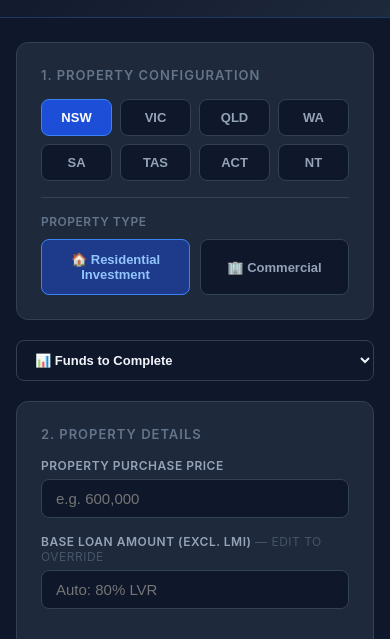
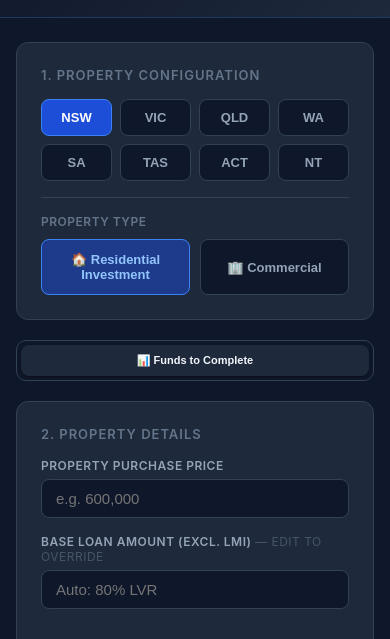
Before and after one commit to tanichewy/property-calculator, a plain HTML site: page index.html in a window 390 px wide. Shown: the part 205-844 px from the top of the page. Drawn offline with Linux system fonts and the light colour scheme.

Commit message:
Some polishes

```diff
--- a/index.html
+++ b/index.html
@@ -188,8 +188,8 @@
   /* ── Mobile tab nav — dropdown on narrow screens ────────── */
   .tab-select{display:none;width:100%;background:#0f172a;border:1px solid #334155;border-radius:8px;color:#f1f5f9;font-size:13px;font-weight:600;padding:11px 14px;margin-bottom:20px;outline:none;cursor:pointer}
   @media(max-width:520px){
-    .tab-nav{display:none !important}
-    .tab-select{display:block}
+    .tab-nav{flex-wrap:wrap;gap:4px}
+    .tab-btn{flex:1 1 auto;min-width:0;font-size:11px;padding:9px 6px;white-space:nowrap}
   }
   /* ── Commercial-only tabs hidden in residential mode ────── */
   .tab-comm-only{display:none}
@@ -201,7 +201,7 @@
   .lvr-table th.sortable:hover{color:#93c5fd}
 
   @media print {
-    .no-print,.phase-banner,.export-btns,.tab-nav,.tab-select,#tabPanel2,#tabPanel3{display:none !important}
+    .no-print,.phase-banner,.export-btns,.tab-nav,#tabPanel2,#tabPanel3{display:none !important}
     body.print-tab2 #tabPanel1{display:none !important}
     body.print-tab2 #tabPanel2{display:block !important}
     body.print-tab3 #tabPanel1{display:none !important}
@@ -282,11 +282,6 @@
       <button class="type-btn" id="btnCom" onclick="setType('commercial')">&#127970; Commercial</button>
     </div>
   </div>
-
-  <!-- Mobile tab dropdown (shown only on narrow screens) -->
-  <select class="tab-select no-print" id="tabSelect" onchange="switchTab(parseInt(this.value))">
-    <option value="1">📊 Funds to Complete</option>
-  </select>
 
   <!-- TAB NAV -->
   <div class="tab-nav no-print">
@@ -1867,8 +1862,6 @@ function switchTab(n) {
   document.getElementById('tabBtn1').classList.toggle('active',n===1);
   document.getElementById('tabBtn2').classList.toggle('active',n===2);
   document.getElementById('tabBtn3').classList.toggle('active',n===3);
-  // Sync mobile select
-  var sel=document.getElementById('tabSelect'); if(sel) sel.value=n;
   // Print body class
   document.body.classList.toggle('print-tab2',n===2);
   document.body.classList.toggle('print-tab3',n===3);
@@ -1882,12 +1875,6 @@ function updateCommercialTabs() {
   document.querySelectorAll('.tab-comm-only').forEach(function(el){
     el.style.display=isComm?'block':'none';
   });
-  // Rebuild mobile select options
-  var sel=document.getElementById('tabSelect');
-  if(sel){
-    sel.innerHTML='<option value="1">📊 Funds to Complete</option>'+
-      (isComm?'<option value="2">🏢 Max Purchase (Commercial)</option><option value="3">🔍 Max LVR (Commercial)</option>':'');
-  }
   // If on a commercial tab but switched to residential, bounce back to tab 1
   var activeTab=document.getElementById('tabPanel2').style.display!=='none'?2:
                 document.getElementById('tabPanel3').style.display!=='none'?3:1;
```
